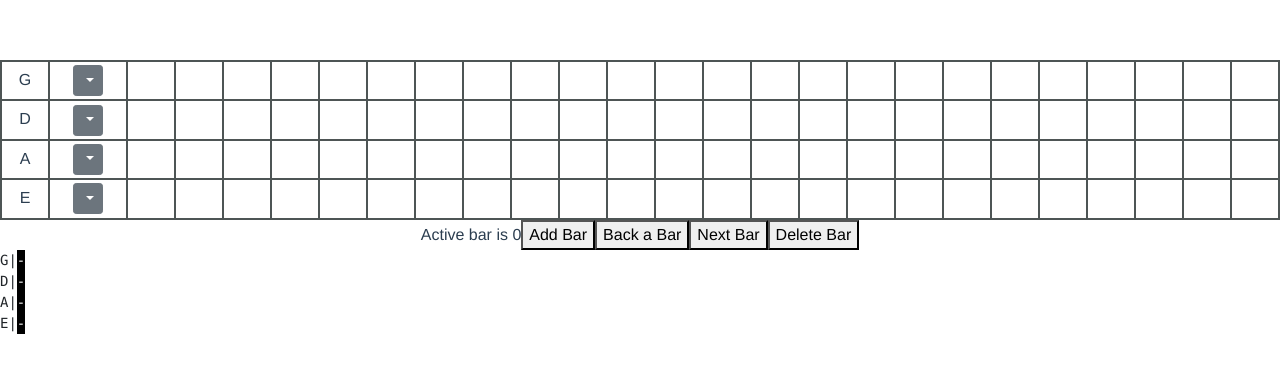
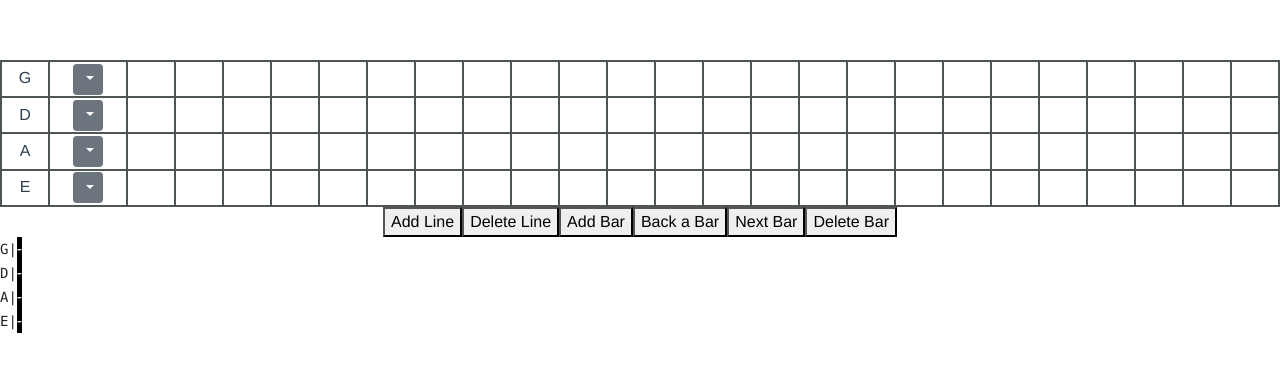
Before and after one commit to n8all3n/tabscribe, a Vue app: page / in a window 1280 px wide. Shown: the top 372 px of the page. Built offline with nearby package versions, Linux system fonts and the light colour scheme.

Commit message:
Functionality to add multiple lines and style fixes

```diff
--- /dev/null
+++ b/src/components/Debug.vue
@@ -0,0 +1,18 @@
+<template>
+    <div>
+    <!-- debug -->
+
+    </div>
+</template>
+<script>
+export default {
+    /* eslint-disable */
+  name: 'HelloWorld',
+   props: [
+    "item"
+  ],
+  created: function() {
+    console.log(this.item);
+  }
+}
+</script>
--- a/src/components/Tabscribe.vue
+++ b/src/components/Tabscribe.vue
@@ -1,5 +1,6 @@
 <template>
-    <div>
+    <div class="tabscribe-container">
+        <div class="sticky-top">
             <div class="tab-container">
                 <div class="string" v-for="(item, stringIndex) in stringCount" v-bind:key="stringIndex">
                     <div class="string-tuning">
@@ -28,27 +29,46 @@
                     </div>
                 </div>
             </div>
-        <span>Active bar is {{activeBar}}</span>
+            <div class="button-group">
+                <button type="button" v-on:click="addNewLine();">Add Line</button>
+                <button type="button" v-on:click="deleteLine();">Delete Line</button>
                 <button type="button" v-on:click="addNewBar();">Add Bar</button>
                 <button type="button" v-on:click="backOneBar();">Back a Bar</button>
                 <button type="button" v-on:click="nextBar();">Next Bar</button>
                 <button type="button" v-on:click="deleteBar();">Delete Bar</button>
-        <div class="notation-container">
-            <div class="notation-string" v-for="(item, stringIndex) in stringCount" v-bind:key="stringIndex">
+            </div>
+        </div>
+
+
+        <div class="notation-groups">
+            <div class="notation-container" v-for="(currentLine, lineIndex) in lines.length" v-bind:key="lineIndex">
+                <div class="notation-string" v-for="(string, stringIndex) in stringCount" v-bind:key="stringIndex">
                     <div class="notation-string-tuning">
                         <pre class="notation-text">{{stringTuning[stringIndex]}}|</pre>
                     </div>
-                <div class="notation-bar" v-on:click="setBarActive(barIndex);" v-on:mouseover="barMouseOver(barIndex);"  v-on:mouseleave="barMouseLeave();" v-for="(item,barIndex) in barText.length" :key="barIndex" v-bind:data-string="stringIndex + 1" v-bind:data-bar="barIndex + 1">
-                    <pre class="notation-text" v-bind:class="[hoverBar === barIndex ? 'hovered-bar' : '', activeBar === barIndex ? 'active-bar' : '']">{{barText[barIndex][stringIndex]}}</pre>
+
+                    <div class="notation-bar" v-bind:class="activeLine === lineIndex && activeBar === barIndex ? 'active-bar' : ''"
+                        v-for="(item,barIndex) in lines[lineIndex].length" :key="barIndex"
+                        v-on:click="setBarActive(lineIndex, barIndex);"
+                        v-on:mouseover="barMouseOver(barIndex);"
+                        v-on:mouseleave="barMouseLeave();">
+
+                        <debug :item="lines[lineIndex][barIndex][stringIndex]"/>
+                        <span class="notation-text"
+                            v-bind:class="[hoverBar === barIndex ? 'hovered-bar' : '']">
+                            {{lines[lineIndex][barIndex][stringIndex]}}</span>
                     </div>
                 </div>
             </div>
+        </div>
+
     </div>
 </template>
 
 <script>
 /* eslint-disable */
 import Vue from 'vue'
+import debug from '../components/Debug.vue'
 export default {
   name: 'Tabscribe',
   props: {
@@ -61,8 +81,13 @@ export default {
           stringTuning: [],
           hoverBar: null,
           activeBar: 0,
+          activeLine: 0,
+          lines:[],
           barText: []
       }
+  },
+  components: {
+    debug
   },
   created: function () {
     // Set default strings and tunings
@@ -74,21 +99,46 @@ export default {
         this.stringTuning = ["G", "D", "A", "E"];
     }
 
+    this.lines[0] = [];
+    this.lines[0].push(['-','-','-','-']);
+
+
+    //this.lines[0][0] = ['-','-','-','-'];
+
     // default some text into the bars
     this.barText[0] = ['-','-','-','-'];
 
   },
   methods: {
+    addNewLine: function() {
+        var newBar = ['-','-','-','-'];
+
+        var newArray = [];
+        newArray[0] = newBar;
+
+        var nextIndex = this.lines.length;
+
+        Vue.set(this.lines, nextIndex, newArray);
+    },
+    deleteLine: function() {
+        if (this.lines.length > 1) {
+            this.$delete(this.lines, this.activeLine);
+
+            if (this.activeLine > 0) {
+                this.activeLine--;
+            }
+
+            this.activeBar = 0;
+        }
+    },
     setSpecialNotationValue(notation, stringIndex) {
-        // find the current bar
-        var currentBarText = this.barText[this.activeBar];
-
-        currentBarText[stringIndex] = notation;
-        Vue.set(this.barText, this.activeBar, currentBarText);
+        var currLine = this.lines[this.activeLine];
+        currLine[this.activeBar][stringIndex] = notation;
+        Vue.set(this.lines, this.activeLine, currLine);
 
     },
     getSpecialNotationVal(stringIndex) {
-        var currBar = this.barText[this.activeBar];
+        var currBar = this.lines[this.activeLine][this.activeBar];
         var theString = currBar[stringIndex];
 
         var parsedVal = parseInt(theString, 10);
@@ -104,7 +154,7 @@ export default {
        * return a class that indicates the fret is active
        */
       getFretNoteClass: function(fretIndex, stringIndex) {
-        var currBar = this.barText[this.activeBar];
+        var currBar =  this.lines[this.activeLine][this.activeBar];
         var theString = currBar[stringIndex];
 
         if (parseInt(theString, 10) - 1 === fretIndex) {
@@ -114,22 +164,33 @@ export default {
         return '';
       },
       fretClick: function(fretIndex, stringIndex) {
-        // find the current bar
-        var currentBarText = this.barText[this.activeBar];
+        var currLine = this.lines[this.activeLine];
 
-        // clicking on an item that is already selected...clear the item
-        if (currentBarText[stringIndex] === fretIndex.toString()) {
-            currentBarText[stringIndex] = '-';
+        if (currLine[this.activeBar][stringIndex] === fretIndex) {
+            currLine[this.activeBar][stringIndex] = '-';
         } else {
-            // clicked on a new fret set the fret
-            currentBarText[stringIndex] = fretIndex.toString();
+            currLine[this.activeBar][stringIndex] = fretIndex;
         }
 
-        Vue.set(this.barText, this.activeBar, currentBarText);
+        Vue.set(this.lines, this.activeLine, currLine);
+
+
+        // // find the current bar
+        // var currentBarText = this.barText[this.activeBar];
+
+        // // clicking on an item that is already selected...clear the item
+        // if (currentBarText[stringIndex] === fretIndex.toString()) {
+        //     currentBarText[stringIndex] = '-';
+        // } else {
+        //     // clicked on a new fret set the fret
+        //     currentBarText[stringIndex] = fretIndex.toString();
+        // }
+
+        // Vue.set(this.barText, this.activeBar, currentBarText);
       },
       deleteBar: function () {
         // don't delete if there's just one bar
-        if (this.barText.length === 1) {
+        if (this.lines[this.activeLine].length === 1) {
             return;
         }
 
@@ -141,7 +202,7 @@ export default {
             nextActiveBar = this.activeBar - 1;
         }
 
-        this.$delete(this.barText, this.activeBar);
+        this.$delete(this.lines[this.activeLine], this.activeBar);
 
         // update the active bar now that a bar is deleted
         this.activeBar = nextActiveBar;
@@ -153,10 +214,18 @@ export default {
             newBar.push('-');
         }
 
-        Vue.set(this.barText, this.barText.length, newBar);
+        //this.lines[this.activeLine].push(newBar);
+
+        var nextish = this.lines[this.activeLine];
+        nextish.push(newBar);
+
+        Vue.set(this.lines, this.activeLine, nextish);
+
+
+        //Vue.set(this.barText, this.barText.length, newBar);
       },
       nextBar: function() {
-        if (this.activeBar + 1 >= this.barText.length) {
+        if (this.activeBar + 1 >= this.lines[this.activeLine].length) {
             return;
         }
 
@@ -176,8 +245,9 @@ export default {
       barMouseLeave: function() {
         this.hoverBar = null;
       },
-      setBarActive: function(index) {
-        this.activeBar = index;
+      setBarActive: function(lineIndex, barIndex) {
+        this.activeBar = barIndex;
+        this.activeLine = lineIndex;
       }
   }
 }
@@ -185,8 +255,19 @@ export default {
 
 <!-- Add "scoped" attribute to limit CSS to this component only -->
 <style scoped>
+
+    /* .button-group {
+        display: flex;
+        flex-direction: row;
+    } */
+
+    /* .tabscribe-container {
+        display: flex;
+        flex-direction: column;
+    } */
+
     .adv-container {
-        padding: .2rem;
+        padding: .1em;
     }
     .fret-active {
         background:lightseagreen;
@@ -197,7 +278,8 @@ export default {
         width: 100%;
         border-top: 2px solid #4E5555;
         border-bottom: 2px solid #4E5555;
-        border-collapse: collapse
+        border-collapse: collapse;
+        background-color: white;
     }
 
     .string {
@@ -216,10 +298,15 @@ export default {
         background-color: red;
     }
 
-
     .notation-container {
         display: table;
+        margin-bottom: 1rem;
     }
+
+    /* .notation-groups {
+        height: 15em;
+        overflow: auto;
+    } */
 
     .notation-string {
         display: table-row;
```
Lines whose indentation alone changed are shown as unchanged.
